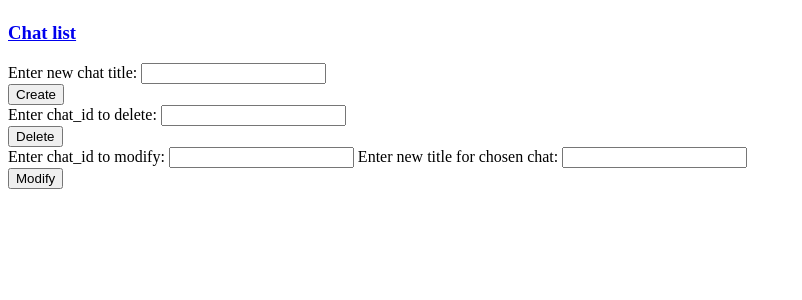
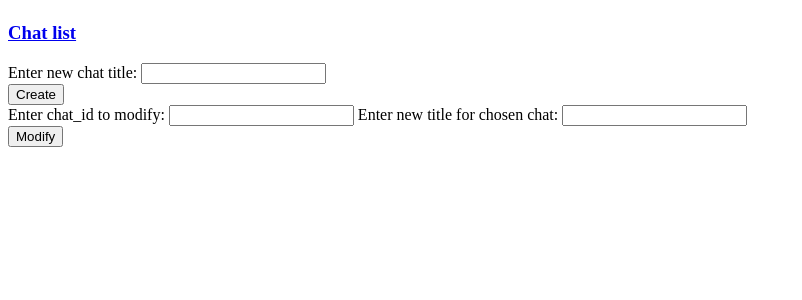
Before and after one commit to KiberDron/2022-2-VK-EDU-FS-Backend-A-Murygin, a Django app: page / in a window 1280 px wide. Shown: the part 58-358 px from the top of the page, without its empty margins (0-802 px from the left). Run offline with Django 4.2, Linux system fonts and the light colour scheme.

Commit message:
dz5 updated

```diff
--- a/messenger/chats/templates/chats/homepage.html
+++ b/messenger/chats/templates/chats/homepage.html
@@ -21,16 +21,6 @@
                 <input type="submit" value="Create">
             </div>
         </form>
-        <form action="{% url 'chats:delete_chat' %}" method="post" class="delete_chat_form">
-            {% csrf_token %}
-            <div class="delete_chat_form">
-                <label for="delete_chat_id">Enter chat_id to delete: </label>
-                <input name="delete_chat_id" id="delete_chat_id" required>
-            </div>
-            <div class="delete_chat_form">
-                <input type="submit" value="Delete">
-            </div>
-        </form>
         <form action="{% url 'chats:modify_chat' %}" method="post" class="modify_chat_form">
             {% csrf_token %}
             <div class="modify_chat_form">
--- a/messenger/chats/urls.py
+++ b/messenger/chats/urls.py
@@ -7,6 +7,6 @@ urlpatterns = [
     path('', views.chat_list, name='chat_list'),
     path('<int:chat_id>/', views.chat_page, name='chat_page'),
     path('create/', views.create_chat, name='create_chat'),
-    path('delete/', views.delete_chat, name='delete_chat'),
+    path('delete/<int:chat_id>/', views.delete_chat, name='delete_chat'),
     path('modify/', views.modify_chat, name='modify_chat')
 ]
--- a/messenger/chats/views.py
+++ b/messenger/chats/views.py
@@ -1,9 +1,8 @@
 from django.http import JsonResponse
 from django.views.decorators.http import require_http_methods
 from django.views.decorators.csrf import csrf_exempt
-from django.shortcuts import render
+from django.shortcuts import render, get_object_or_404
 from .models import Chat, Message
-# использовать postman для тестирования
 
 
 @require_http_methods(['GET'])
@@ -15,7 +14,8 @@ def chat_list(request):
 @require_http_methods(['GET'])
 def chat_page(request, chat_id):
     chat = Chat.objects.filter(id=chat_id).values()[0]
-    return JsonResponse({"chat": chat})  # +сообщения в чате
+    messages = Message.objects.filter(chat=chat_id).values()
+    return JsonResponse({"chat": chat, "messages": list(messages)})
 
 
 @csrf_exempt
@@ -31,18 +31,16 @@ def create_chat(request):
 
 
 @csrf_exempt
-@require_http_methods(['POST'])  # DELETE
-def delete_chat(request):
-    data = request.POST
-    chat_id = data.get('delete_chat_id')
-    chat_to_delete = Chat.objects.get(id=chat_id)
+@require_http_methods(['DELETE', 'GET'])
+def delete_chat(request, chat_id):
+    data = get_object_or_404(Chat, id=chat_id)
     chat_to_delete_serializable = Chat.objects.filter(id=chat_id).values()[0]
-    chat_to_delete.delete()
+    data.delete()
     return JsonResponse({"deleted chat": chat_to_delete_serializable})
 
 
 @csrf_exempt
-@require_http_methods(['POST'])  # PUT/PATCH
+@require_http_methods(['POST'])
 def modify_chat(request):
     data = request.POST
     chat_id = data.get('modify_chat_id')
```
